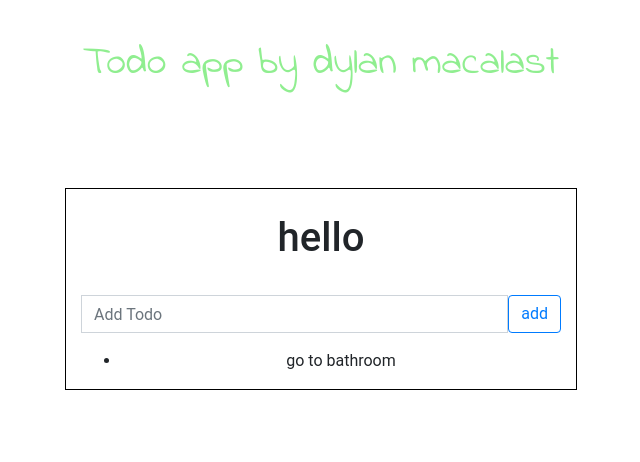
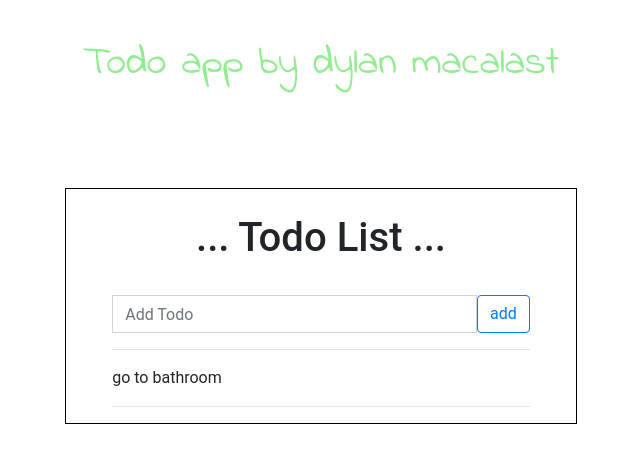
Before and after one commit to DylanMacalast/my_app-sample, a plain HTML site: page index.html in a window 1280 px wide. Shown: the whole page, without its empty margins (319-959 px from the left). Drawn offline with nearby package versions, Linux system fonts and the light colour scheme.

Commit message:
added js functions to store todo items in the localstorage db

```diff
--- a/index.html
+++ b/index.html
@@ -18,7 +18,7 @@
         <div class="container todo__container">
             <div class="row">
                 <div class="col-12 text-center">
-                    <h1 class="todo__title">hello</h1>
+                    <h1 class="todo__title">... Todo List ...</h1>
                 </div>
             </div>
 
@@ -27,7 +27,7 @@
                     <div class="form-group add__todo">
                         <div class="input-group">
                             <label for="inputTodo" class="sr-only"></label>
-                            <input type="text" placeholder="Add Todo" class="form-control" id="inputTodo"><button class="btn btn-outline-primary">add</button>
+                            <input type="text" placeholder="Add Todo" class="form-control" id="inputTodo"><button class="btn btn-outline-primary" id="add__todo--item">add</button>
                         </div>
                     </div>
                 </div>
@@ -37,7 +37,9 @@
                 <div class="col-12 text-center">
                     <div id="todos">
                         <ul>
-                            <li>go to bathroom</li>
+                            <hr>
+                            <li class="todo__item">go to bathroom</li>
+                            <hr>
                         </ul>
                     </div>
                 </div>
--- a/index.js
+++ b/index.js
@@ -1 +1,33 @@
-console.log('testing hello there');
+// 4 functions needed ...
+
+// 1. Show -> display the current todo items
+
+// 2. add -> will add the text from input into the localstorage database
+
+// 3. remove -> will remove the selected item from the todos in db
+
+// 4. getTodo -> retrieve the list of todos from the db.
+
+
+//getTodo function
+const getTodo = () => {
+    const todos = [];
+    const todoStr = localStorage.getItem('todo');
+    // if the array todos in local storage is not empty change the JSON string back to js data and return it.
+    if(todoStr !== null) {
+        todos = JSON.parse(todoStr);
+    }
+    return todos;
+}
+
+// add function
+const add = () => {
+    const todoItem = document.getElementById('inputTodo').value;
+
+    const todos = getTodo();
+    todos.push(todoItem);
+    localStorage.setItem('todo', JSON.stringify(todos));
+
+    console.log(todos);
+    return false;
+}
--- a/style/partials/_todo.scss
+++ b/style/partials/_todo.scss
@@ -10,4 +10,19 @@
 
 .add__todo{
     padding: 0;
+    width: 87%;
+    margin: 0 auto;
 }
+
+#todos{
+    width: 87%;
+    margin: 0 auto;
+    ul{
+        padding-left: 0;
+    }
+}
+
+.todo__item{
+    list-style: none;
+    text-align: left;
+}
```
Also changed, not shown: style/main.css, 1 other file.
